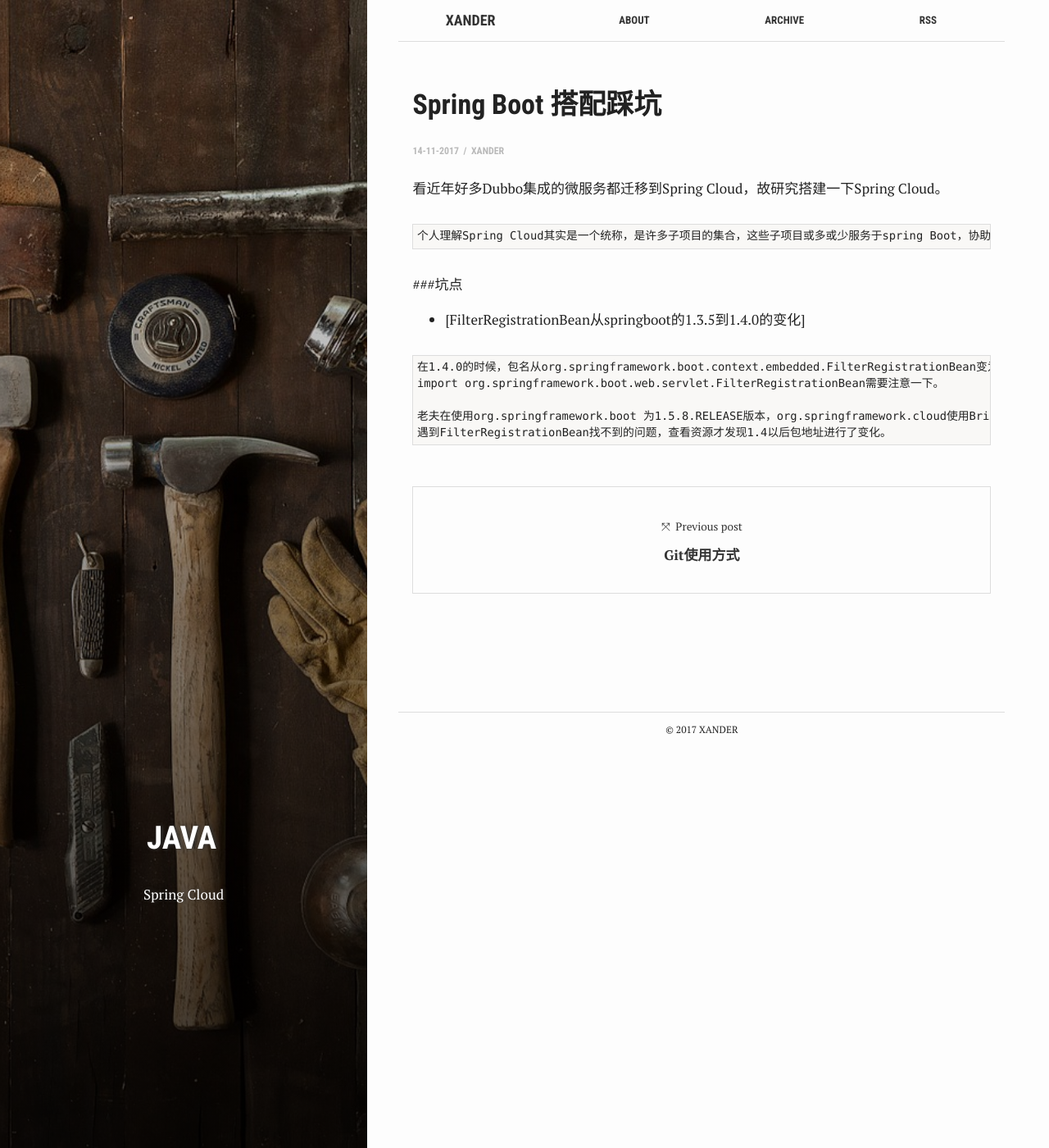
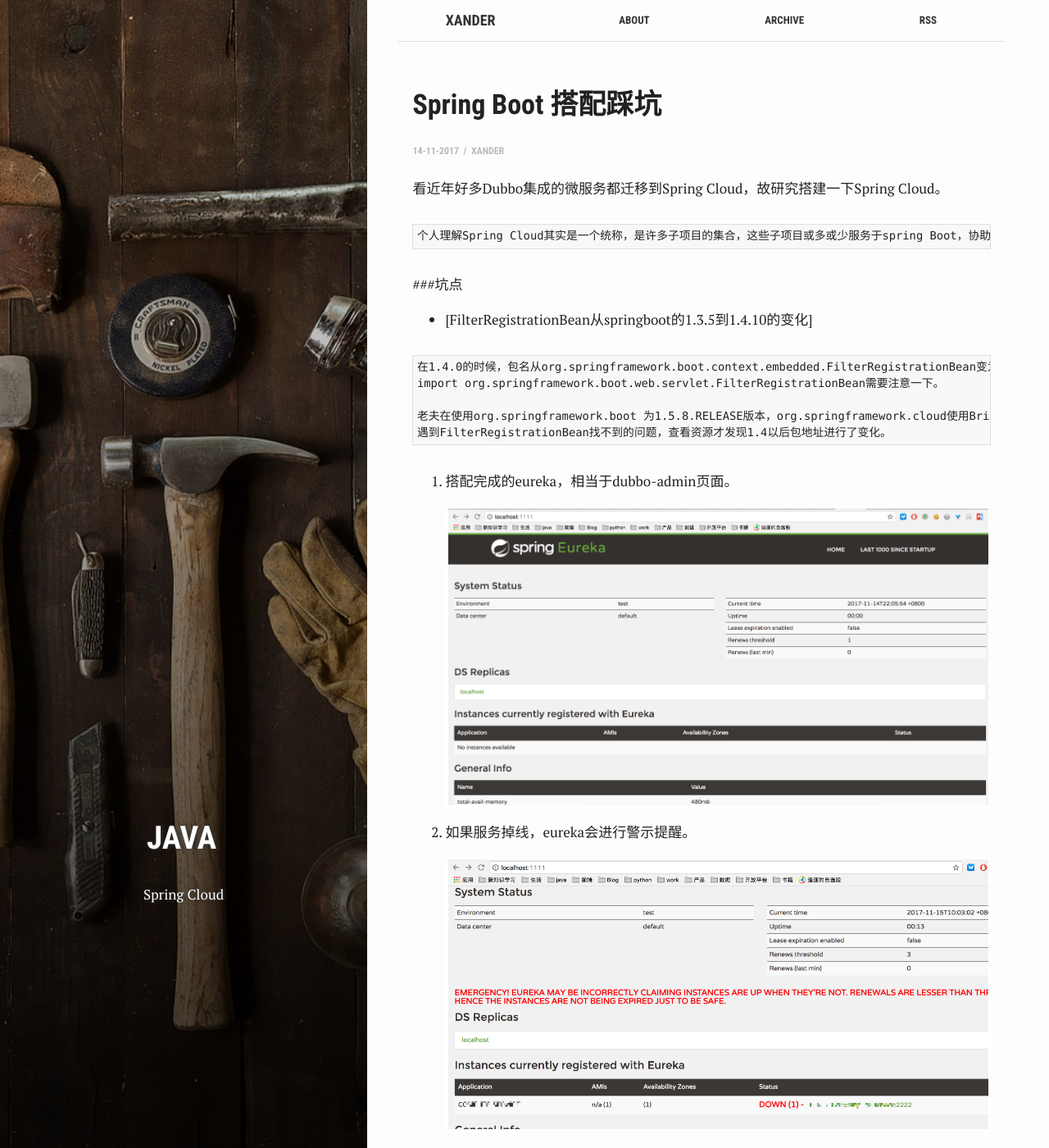
Before and after one commit to yyxiao/yyxiao.github.io, a Jekyll site: the page built from _posts/2017-11-14-Spring Cloud集成踩坑.md, in a window 1280 px wide and 1400 px high. Shown: the whole window at 82% size. Built offline with Jekyll 4.4.1, drawn with Linux system fonts in a browser that asks for light colours; some of the changed text lies outside the part shown.

Commit message:
update spring CLoud

````diff
--- a/_posts/2017-11-14-Spring Cloud集成踩坑.md
+++ b/_posts/2017-11-14-Spring Cloud集成踩坑.md
@@ -18,7 +18,7 @@
 
 ###坑点
 
-* [FilterRegistrationBean从springboot的1.3.5到1.4.0的变化]
+* [FilterRegistrationBean从springboot的1.3.5到1.4.10的变化]
 
 ```text
 在1.4.0的时候，包名从org.springframework.boot.context.embedded.FilterRegistrationBean变为了
@@ -27,3 +27,12 @@
 老夫在使用org.springframework.boot 为1.5.8.RELEASE版本，org.springframework.cloud使用Brixton.RELEASE版本时，
 遇到FilterRegistrationBean找不到的问题，查看资源才发现1.4以后包地址进行了变化。
 ```
+
+1. 搭配完成的eureka，相当于dubbo-admin页面。
+[![1]({{ site.images }}/post/1711/1.png)]({{ site.images }}/post/1711/1.png)
+
+2. 如果服务掉线，eureka会进行警示提醒。
+[![2]({{ site.images }}/post/1711/2.png)]({{ site.images }}/post/1711/2.png)
+
+3. 创建Rest接口时，在Controller类忘记添加注解@RestController
+[![3]({{ site.images }}/post/1711/3.png)]({{ site.images }}/post/1711/3.png)
````
Also changed, not shown: assets/images/post/1711/1.png (added), assets/images/post/1711/2.png (added), assets/images/post/1711/3.png (added).
